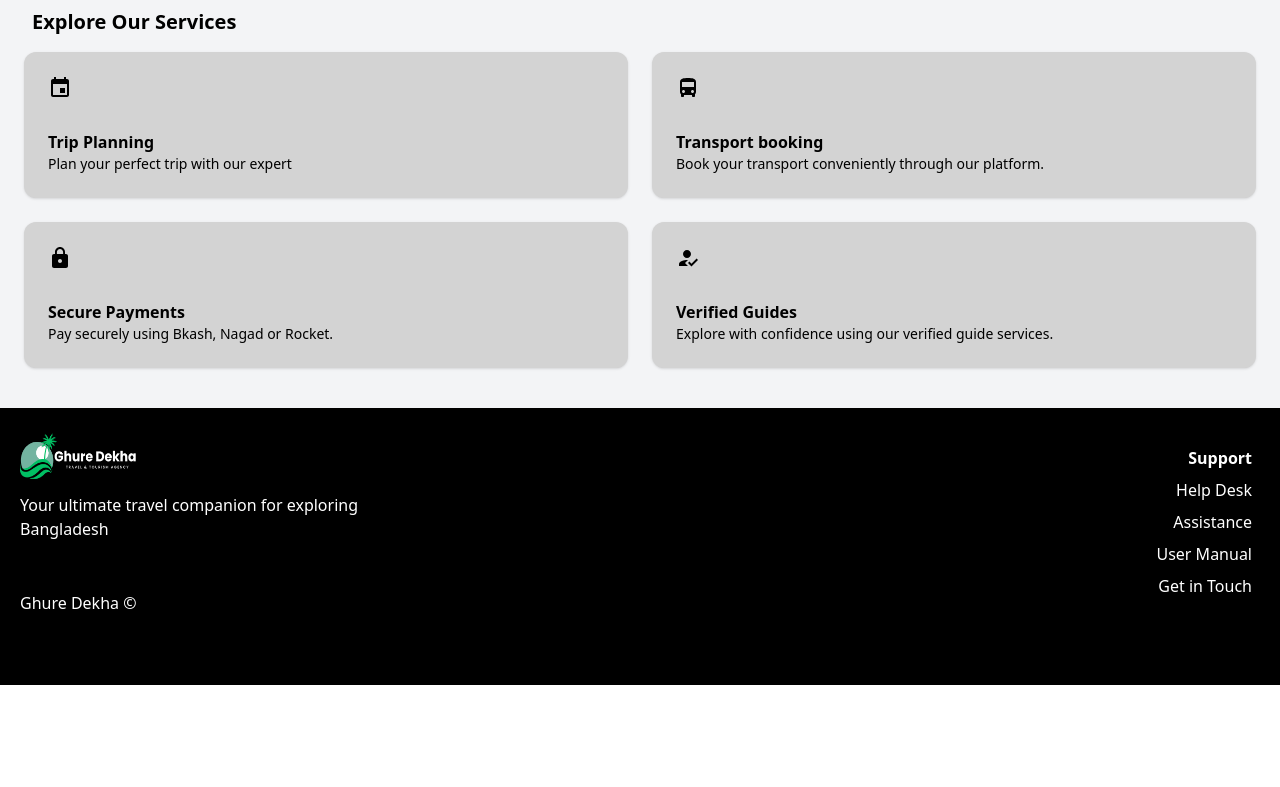
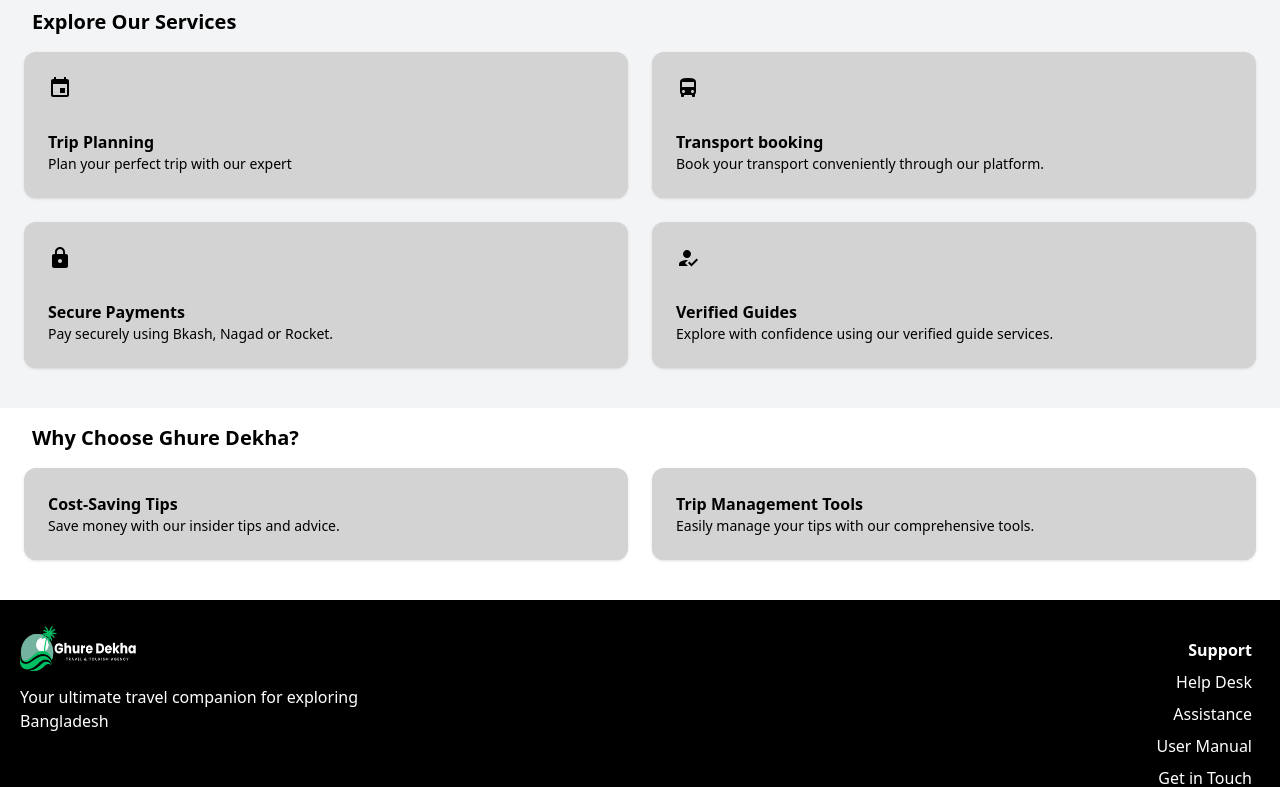
Before and after one commit to sadia-54/Ghure-Dekha, a Next.js app in the folder client/: page / in a window 1280 px wide. Shown: the part 432-1219 px from the top of the page. Before the commit the page ends 1117 px from the top, so only its background shows below. Built offline with nearby package versions, Linux system fonts and the light colour scheme.

Commit message:
landing page completed

```diff
--- /dev/null
+++ b/client/src/app/components/WhyChooseUs.tsx
@@ -0,0 +1,39 @@
+import {
+  Card,
+  CardContent,
+  CardDescription
+} from "@/components/ui/card"
+
+const WhyChooseUs = () => {
+  return (
+     <div className="px-6 pb-10" >
+           <h2 className="my-4 px-2 font-bold text-xl ">Why Choose Ghure Dekha?</h2>
+           <div className="grid grid-cols-1 md:grid-cols-2 gap-6">
+
+            {/* Tips */}
+           <Card className="bg-[#D3D3D3] border-none">
+            <CardContent>
+                <h2 className="font-bold">Cost-Saving Tips</h2>
+                <CardDescription>
+                    <p>Save money with our insider tips and advice.</p>
+                 </CardDescription>
+            </CardContent>
+           </Card>
+
+           {/* Tools */}
+            <Card className="bg-[#D3D3D3] border-none">
+            <CardContent>
+                <h2 className="font-bold">Trip Management Tools</h2>
+                <CardDescription>
+                    <p>Easily manage your tips with our comprehensive tools.</p>
+                 </CardDescription>
+            </CardContent>
+           </Card>
+
+           </div>
+
+        </div>
+  )
+}
+
+export default WhyChooseUs
--- a/client/src/app/page.tsx
+++ b/client/src/app/page.tsx
@@ -2,6 +2,7 @@ import Navbar from "./components/Navbar";
 import Footer from "./components/Footer";
 import HeroSection from "./components/HeroSection";
 import Explore from "./components/Explore";
+import WhyChooseUs from "./components/WhyChooseUs";
 
 
 export default function Home() {
@@ -10,6 +11,7 @@ export default function Home() {
       <Navbar/>
       <HeroSection/>
       <Explore/>
+      <WhyChooseUs/>
       <Footer/>
     </div>
   );
```
